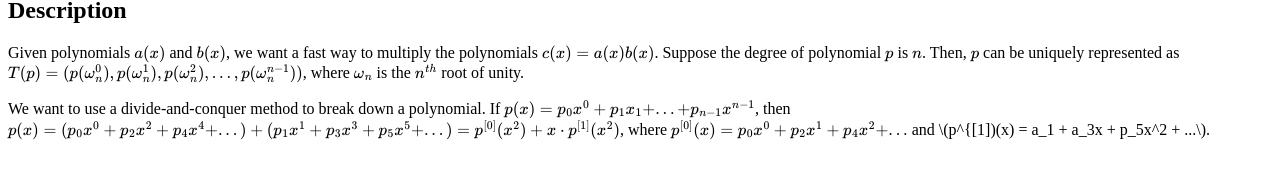
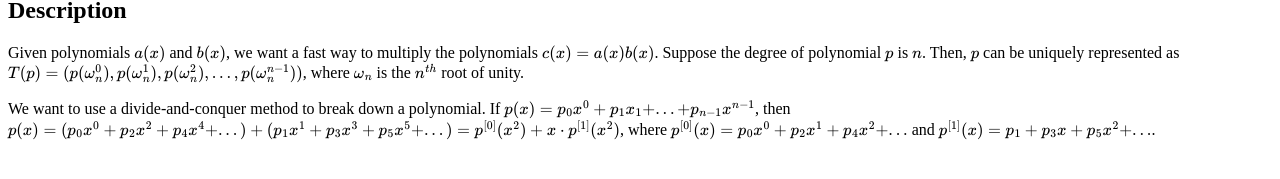
Before and after one commit to CategorIAN/categorian.github.io, a Jekyll site: the page built from projects/msu/csci_532/discrete_fourier_transform.md, in a window 1280 px wide. Shown: the part 194-373 px from the top of the page. Built offline with Jekyll 4.4.1, drawn with Linux system fonts in a browser that asks for light colours; formulas are drawn with MathJax 3.

```diff
--- a/projects/msu/csci_532/discrete_fourier_transform.md
+++ b/projects/msu/csci_532/discrete_fourier_transform.md
@@ -13,5 +13,5 @@ Given polynomials \(a(x)\) and \(b(x)\), we want a fast way to multiply the poly
 </p>
 
 <p>
-We want to use a divide-and-conquer method to break down a polynomial. If \(p(x) = p_0x^0 + p_1x_1 + ... + p_{n-1}x^{n-1}\), then \(p(x) = (p_0x^0 + p_2x^2 + p_4x^4 + ... ) + (p_1x^1 + p_3x^3 + p_5x^5 + ... ) = p^{[0]}(x^2) + x\cdot p^{[1]}(x^2)\), where \(p^{[0]}(x) = p_0x^0 + p_2x^1 + p_4x^2 + ...\) and \(p^{[1])(x) = a_1 + a_3x + p_5x^2 + ...\).
+We want to use a divide-and-conquer method to break down a polynomial. If \(p(x) = p_0x^0 + p_1x_1 + ... + p_{n-1}x^{n-1}\), then \(p(x) = (p_0x^0 + p_2x^2 + p_4x^4 + ... ) + (p_1x^1 + p_3x^3 + p_5x^5 + ... ) = p^{[0]}(x^2) + x\cdot p^{[1]}(x^2)\), where \(p^{[0]}(x) = p_0x^0 + p_2x^1 + p_4x^2 + ...\) and \(p^{[1]}(x) = p_1 + p_3x + p_5x^2 + ...\).
 </p>
```
